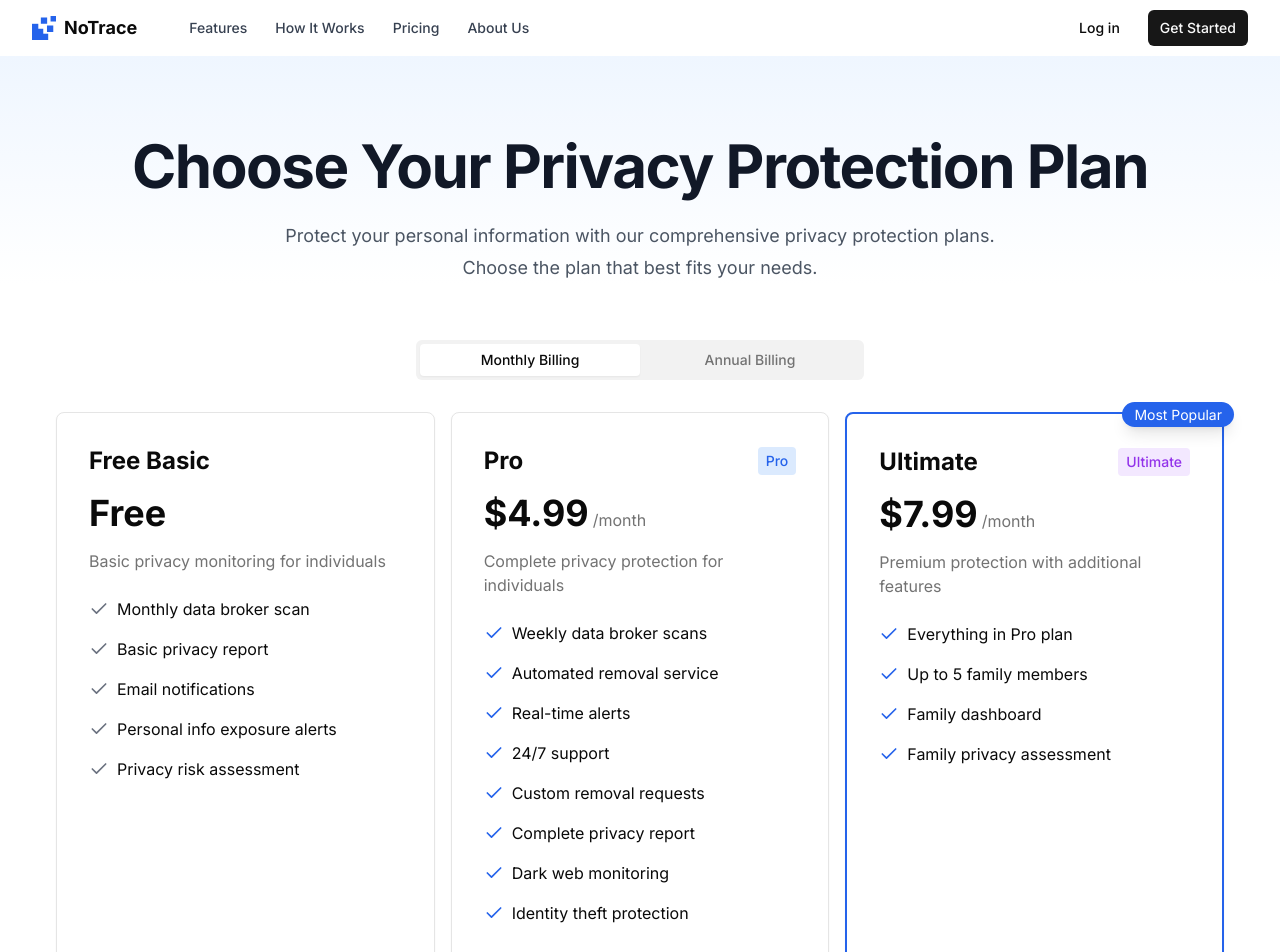
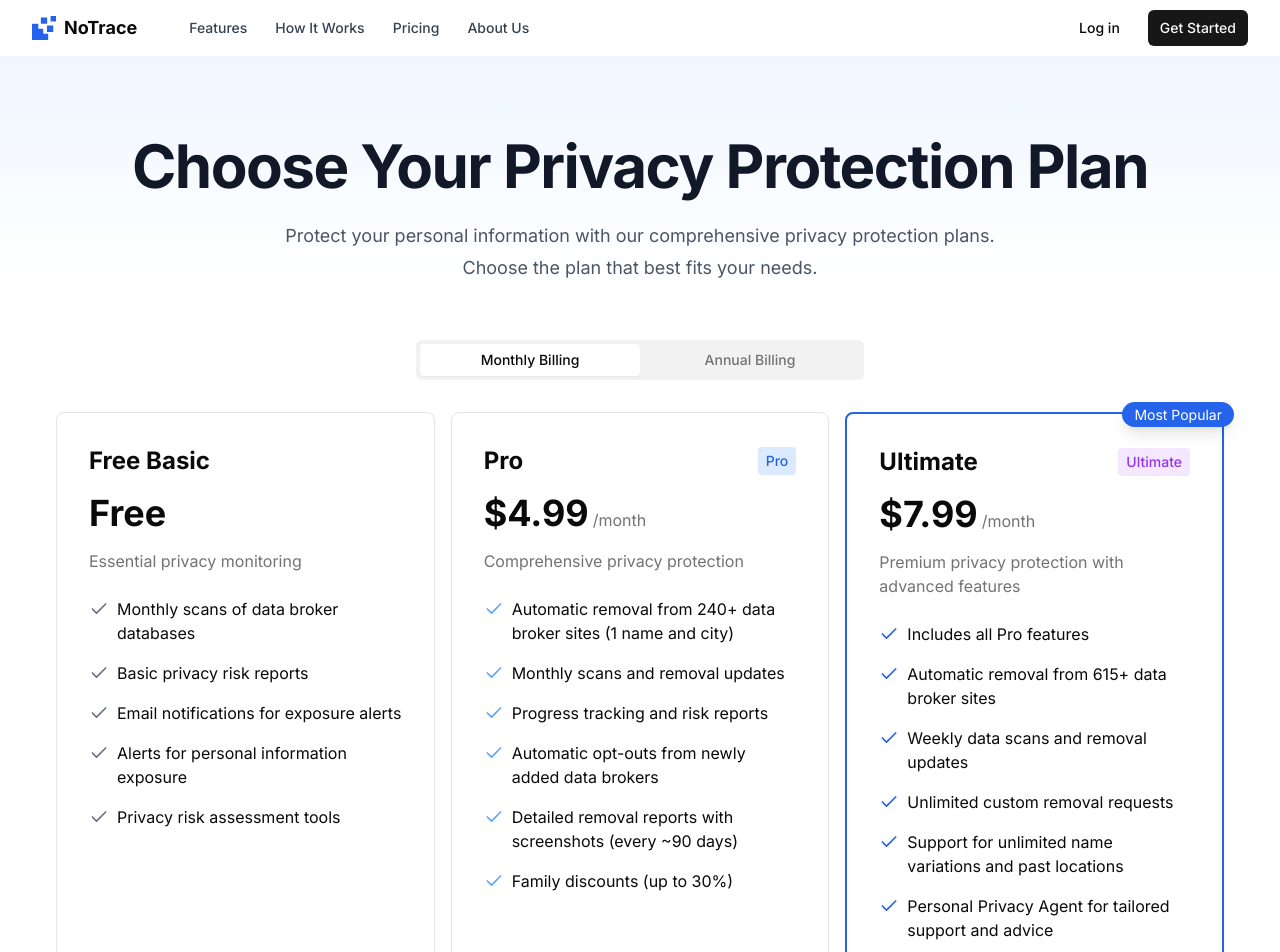
Before and after one commit to braindead-dev/NoTrace, a Next.js app: page /pricing in a window 1280 px wide. Shown: the top 952 px of the page. Built offline with nearby package versions, Linux system fonts and the light colour scheme.

Commit message:
pricing update

```diff
--- a/app/layout.tsx
+++ b/app/layout.tsx
@@ -7,7 +7,7 @@ import { Providers } from "./providers";
 const inter = Inter({ subsets: ['latin'] });
 
 export const metadata: Metadata = {
-  title: 'NoTrace - Take Control of Your Digital Privacy',
+  title: 'NoTrace - Take Control of Your Privacy',
   description: 'Automatically remove and monitor your personal information from data broker websites. Protect your privacy with our comprehensive removal service.',
 };
 
--- a/components/pricing/PricingCard.tsx
+++ b/components/pricing/PricingCard.tsx
@@ -73,7 +73,9 @@ export default function PricingCard({
                 className={`h-5 w-5 mr-2 flex-shrink-0 mt-0.5 ${
                   plan.price === "0"
                     ? "text-gray-500"
-                    : "text-blue-600"
+                    : variant === "ultimate"
+                    ? "text-blue-600"
+                    : "text-blue-400"
                 }`}
               />
               <span>{feature}</span>
--- a/components/pricing/PricingTabs.tsx
+++ b/components/pricing/PricingTabs.tsx
@@ -8,44 +8,40 @@ export const plans = {
   free: {
     name: "Free Basic",
     price: "0",
-    description: "Basic privacy monitoring for individuals",
+    description: "Essential privacy monitoring",
     features: [
-      "Monthly data broker scan",
-      "Basic privacy report",
-      "Email notifications",
-      "Personal info exposure alerts",
-      "Privacy risk assessment",
+      "Monthly scans of data broker databases",
+      "Basic privacy risk reports",
+      "Email notifications for exposure alerts",
+      "Alerts for personal information exposure",
+      "Privacy risk assessment tools",
     ],
   },
   pro: {
     monthly: {
       name: "Pro",
       price: "4.99",
-      description: "Complete privacy protection for individuals",
+      description: "Comprehensive privacy protection",
       features: [
-        "Weekly data broker scans",
-        "Automated removal service",
-        "Real-time alerts",
-        "24/7 support",
-        "Custom removal requests",
-        "Complete privacy report",
-        "Dark web monitoring",
-        "Identity theft protection",
+        "Automatic removal from 240+ data broker sites (1 name and city)",
+        "Monthly scans and removal updates",
+        "Progress tracking and risk reports",
+        "Automatic opt-outs from newly added data brokers",
+        "Detailed removal reports with screenshots (every ~90 days)",
+        "Family discounts (up to 30%)",
       ],
     },
     annual: {
       name: "Pro",
       price: "3.99",
-      description: "Complete privacy protection for individuals",
+      description: "Comprehensive privacy protection",
       features: [
-        "Weekly data broker scans",
-        "Automated removal service",
-        "Real-time alerts",
-        "24/7 support",
-        "Custom removal requests",
-        "Complete privacy report",
-        "Dark web monitoring",
-        "Identity theft protection",
+        "Automatic removal from 240+ data broker sites (1 name and city)",
+        "Monthly scans and removal updates",
+        "Progress tracking and risk reports",
+        "Automatic opt-outs from newly added data brokers",
+        "Detailed removal reports with screenshots (every ~90 days)",
+        "Family discounts (up to 30%)",
       ],
     },
   },
@@ -53,23 +49,33 @@ export const plans = {
     monthly: {
       name: "Ultimate",
       price: "7.99",
-      description: "Premium protection with additional features",
+      description: "Premium privacy protection with advanced features",
       features: [
-        "Everything in Pro plan",
-        "Up to 5 family members",
-        "Family dashboard",
-        "Family privacy assessment",
+        "Includes all Pro features",
+        "Automatic removal from 615+ data broker sites",
+        "Weekly data scans and removal updates",
+        "Unlimited custom removal requests",
+        "Support for unlimited name variations and past locations",
+        "Personal Privacy Agent for tailored support and advice",
+        "Dark web monitoring with real-time alerts for data breaches",
+        "Family discounts (up to 40%)",
+        "Priority 24/7 support",
       ],
     },
     annual: {
       name: "Ultimate",
       price: "5.99",
-      description: "Premium protection with additional features",
+      description: "Premium privacy protection with advanced features",
       features: [
-        "Everything in Pro plan",
-        "Up to 5 family members",
-        "Family dashboard",
-        "Family privacy assessment",
+        "Includes all Pro features",
+        "Automatic removal from 615+ data broker sites",
+        "Weekly data scans and removal updates",
+        "Unlimited custom removal requests",
+        "Support for unlimited name variations and past locations",
+        "Personal Privacy Agent for tailored support and advice",
+        "Dark web monitoring with real-time alerts for data breaches",
+        "Family discounts (up to 40%)",
+        "Priority 24/7 support",
       ],
     },
   },
```
Also changed, not shown: 1 other file (tests, documents, lock files or other folders).
